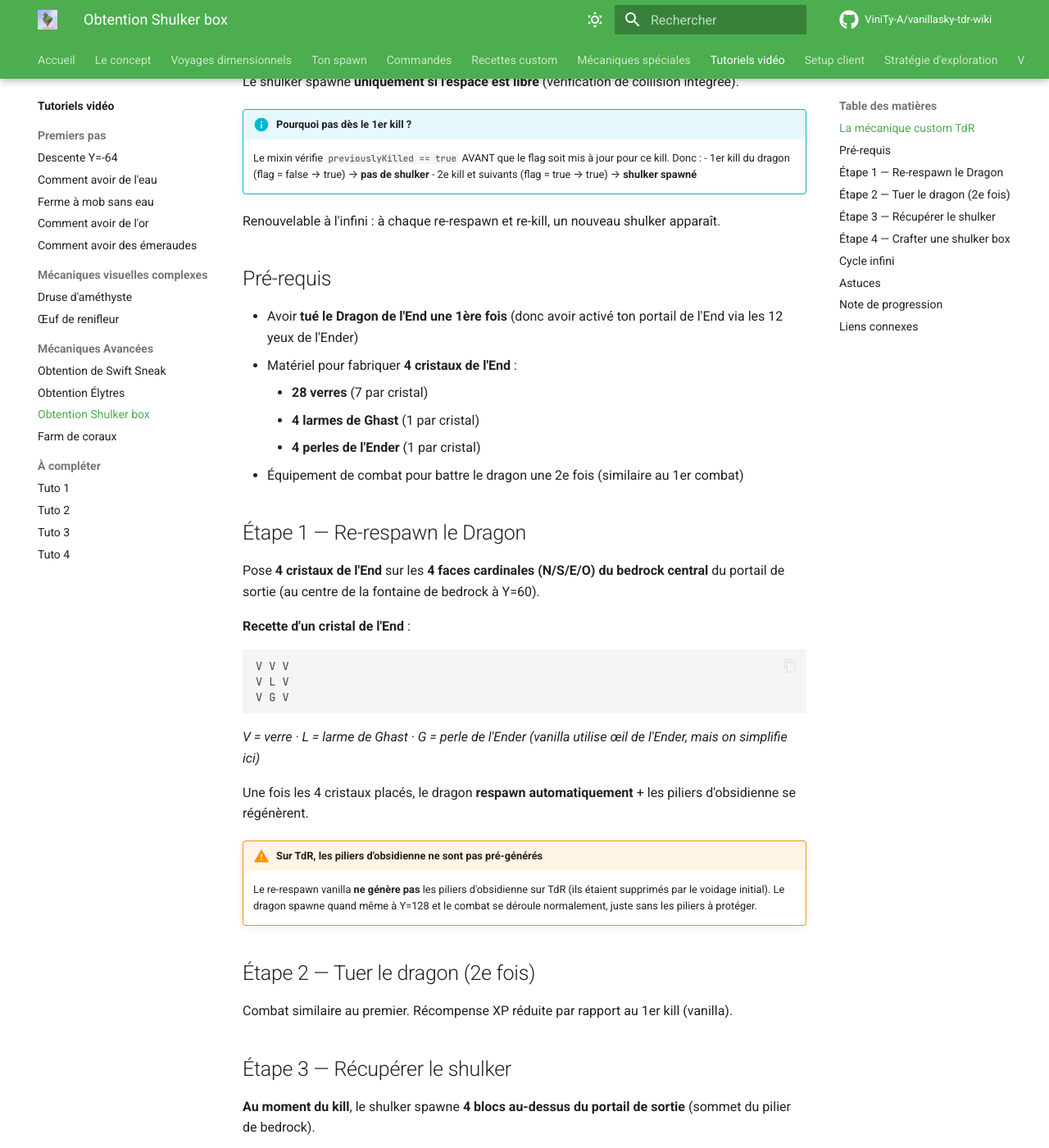
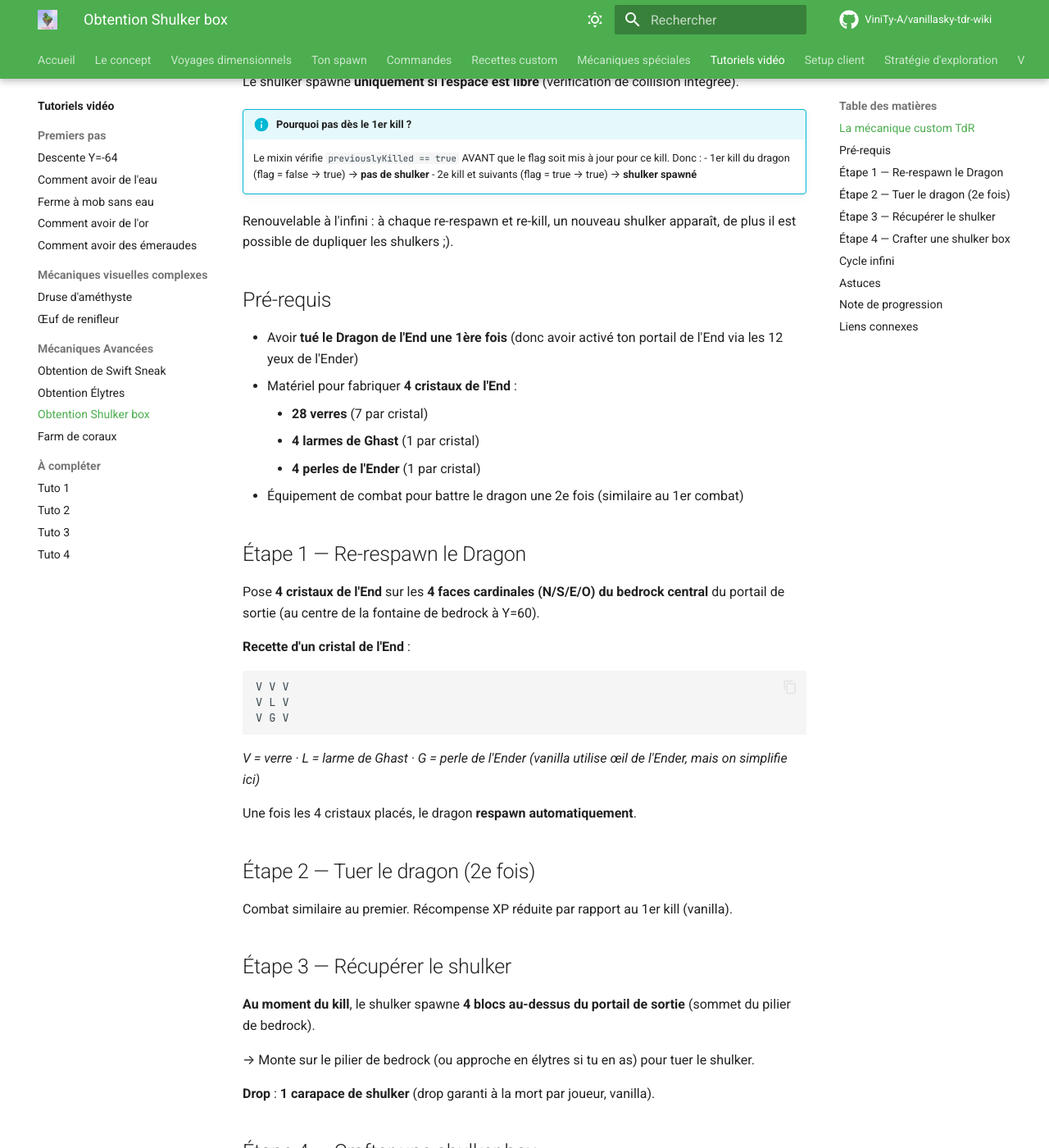
Before and after one commit to ViniTy-A/vanillasky-tdr-wiki, an MkDocs documentation site: the page built from docs/tutoriels/obtention-shulker-box.md, in a window 1280 px wide and 1400 px high, scrolled down 561 px. Shown: the whole window at 82% size. Built offline with MkDocs 1.6.1 and Material for MkDocs 9.7.7, drawn with Linux system fonts in a browser that asks for light colours; comment, search, counter and statistics services are not loaded; some of the changed text lies outside the part shown.

Commit message:
Update obtention-shulker-box.md

````diff
--- a/docs/tutoriels/obtention-shulker-box.md
+++ b/docs/tutoriels/obtention-shulker-box.md
@@ -15,7 +15,7 @@
 
 ## La mécanique custom TdR
 
-Mixin `EnderDragonFightShulkerMixin` : lorsque le Dragon de l'End est tué pour la **2e fois ou plus** (i.e. quand `previouslyKilled` est déjà `true` avant ce kill), **un Shulker spawne automatiquement 4 blocs au-dessus du portail de sortie** (sommet du pilier de bedrock central).
+Mixin `EnderDragonFightShulkerMixin` : lorsque le Dragon de l'End est tué pour la **2e fois ou plus** , **un Shulker spawne automatiquement 4 blocs au-dessus du portail de sortie** (sommet du pilier de bedrock central).
 
 ```
 Sommet pilier bedrock = portal location + 4 blocs vers le haut = position spawn shulker
@@ -28,7 +28,7 @@
     - 1er kill du dragon (flag = false → true) → **pas de shulker**
     - 2e kill et suivants (flag = true → true) → **shulker spawné**
 
-Renouvelable à l'infini : à chaque re-respawn et re-kill, un nouveau shulker apparaît.
+Renouvelable à l'infini : à chaque re-respawn et re-kill, un nouveau shulker apparaît, de plus il est possible de dupliquer les shulkers ;).
 
 ## Pré-requis
 
@@ -52,10 +52,7 @@
 
 *V = verre · L = larme de Ghast · G = perle de l'Ender (vanilla utilise œil de l'Ender, mais on simplifie ici)*
 
-Une fois les 4 cristaux placés, le dragon **respawn automatiquement** + les piliers d'obsidienne se régénèrent.
-
-!!! warning "Sur TdR, les piliers d'obsidienne ne sont pas pré-générés"
-    Le re-respawn vanilla **ne génère pas** les piliers d'obsidienne sur TdR (ils étaient supprimés par le voidage initial). Le dragon spawne quand même à Y=128 et le combat se déroule normalement, juste sans les piliers à protéger.
+Une fois les 4 cristaux placés, le dragon **respawn automatiquement**.
 
 ## Étape 2 — Tuer le dragon (2e fois)
 
````
